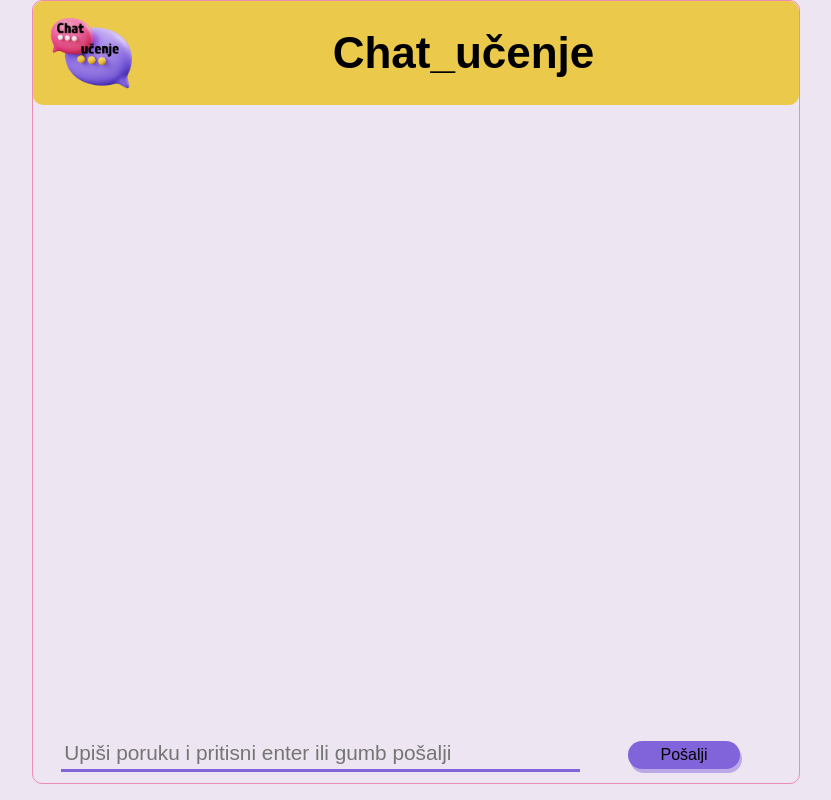
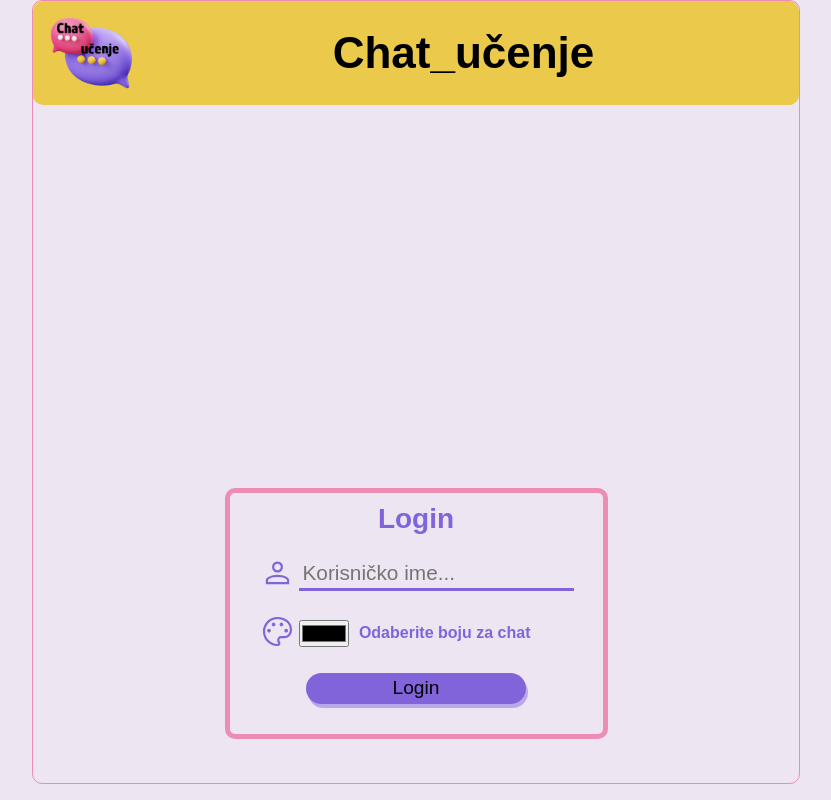
Before and after one commit to Sale1982/Chat-aplikacija-react, a React (Create React App) app: page / in a window 1280 px wide. Shown: the whole page, without its empty margins (224-1055 px from the left). Built offline with nearby package versions, Linux system fonts and the light colour scheme.

Commit message:
centriran login screen

```diff
--- a/src/containers/ChatApp.js
+++ b/src/containers/ChatApp.js
@@ -7,11 +7,11 @@ import ChatRoom from "./ChatRoom";
 
 const ChatApp = () => {
   const [loggedUser, setLoggedUser] = useState({
-    username: "Saša",
+    username: "",
     color: "#000000",
-    id: "1",
+    id: "",
   });
-  const [isLogged, setIsLogged] = useState(true);
+  const [isLogged, setIsLogged] = useState(false);
 
   const handleUserInput = (event) => {
     const name = event.target.name;
--- a/src/index.css
+++ b/src/index.css
@@ -56,9 +56,10 @@
 /*LoginForm component*/
 .LoginForm {
   width: 50%;
+  margin: 50% 25%;
   border: 5px solid #ee8db4;
   border-radius: 10px;
-  margin: auto 0; /*centriranje login forme na sredinu ekrana*/
+
   padding: 10px;
 }
 
```
